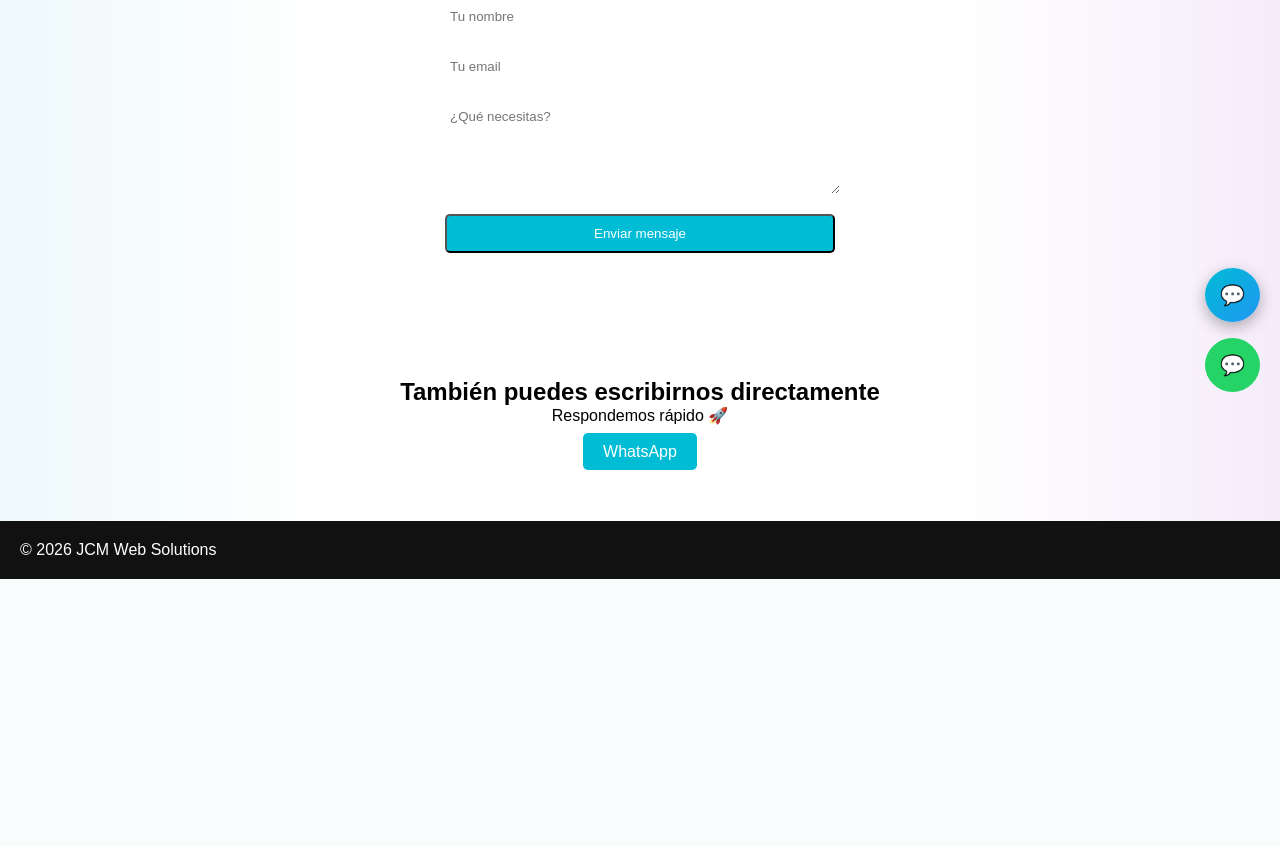
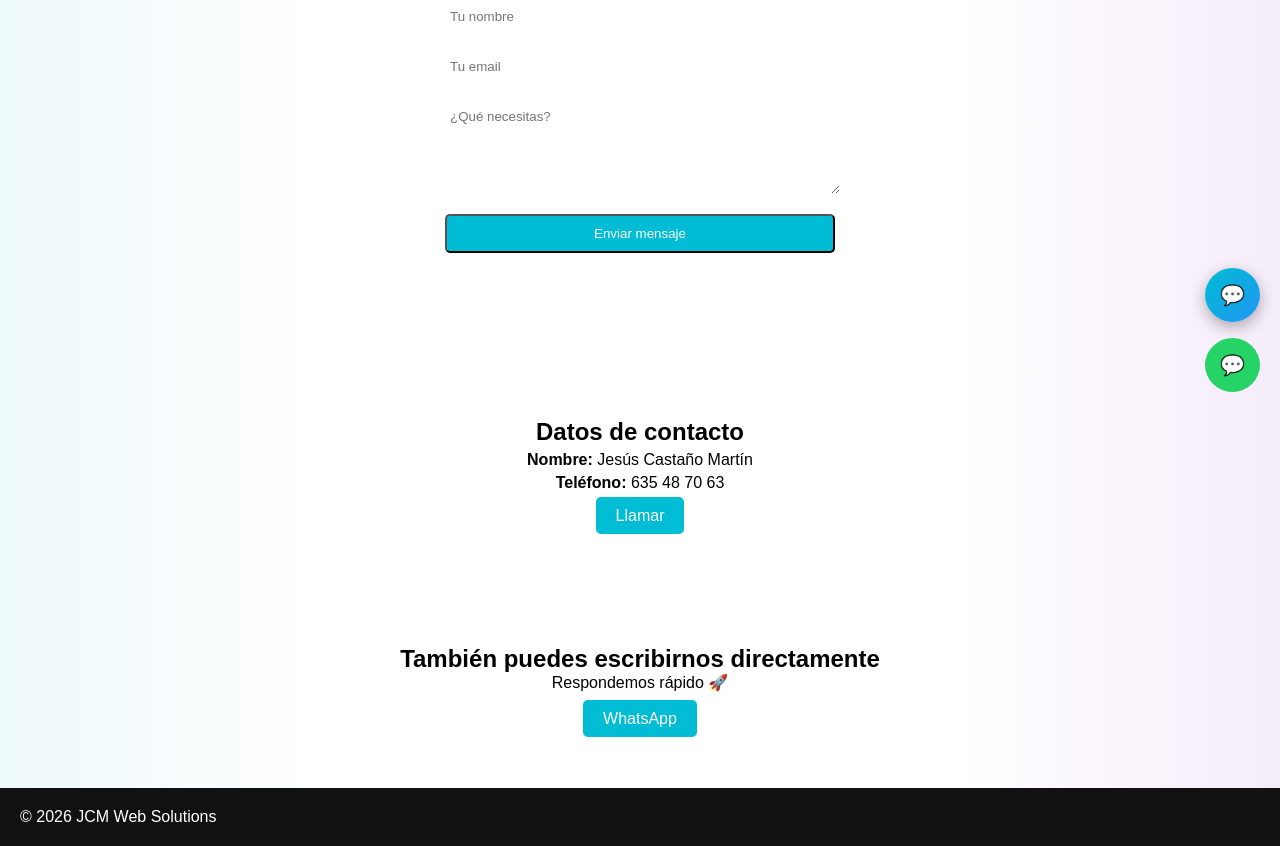
Before and after one commit to jcm201080/venta_web, a Flask app: page /contacto/ in a window 1280 px wide. Shown: the part 388-1234 px from the top of the page. Before the commit the page ends 967 px from the top, so only its background shows below. Run offline with Flask 3, Linux system fonts and the light colour scheme.

Commit message:
responsve y contacto

```diff
--- a/static/css/style.css
+++ b/static/css/style.css
@@ -428,3 +428,52 @@ li {
     width: 0;
     left: 0;
 }
+
+@media (max-width: 768px) {
+    .header {
+        flex-direction: column;
+        align-items: center;
+    }
+
+    .nav {
+        display: grid;
+        grid-template-columns: repeat(3, 1fr);
+        gap: 10px;
+        width: 100%;
+        text-align: center;
+    }
+
+    .nav a {
+        margin: 0;
+        padding: 10px;
+        font-size: 14px;
+    }
+
+    /* para que las últimas 2 queden centradas */
+    .nav a:nth-child(4) {
+        grid-column: 2 / 3;
+    }
+
+    .nav a:nth-child(5) {
+        grid-column: 3 / 4;
+    }
+
+    .nav-slider {
+        display: none; /* la barra animada en móvil molesta más que ayuda */
+    }
+}
+
+
+.contacto-info {
+    margin-top: 40px;
+    text-align: center;
+}
+
+.contacto-info p {
+    margin: 5px 0;
+    font-size: 16px;
+}
+
+.contacto-botones {
+    margin-top: 15px;
+}
--- a/templates/contacto.html
+++ b/templates/contacto.html
@@ -25,6 +25,19 @@
 
 </section>
 
+<section class="contacto-info">
+
+    <h2>Datos de contacto</h2>
+
+    <p><strong>Nombre:</strong> Jesús Castaño Martín</p>
+    <p><strong>Teléfono:</strong> 635 48 70 63</p>
+
+    <div class="contacto-botones">
+        <a href="tel:+34635487063" class="btn">Llamar</a>
+    </div>
+
+</section>
+
 <!-- 💡 INFO EXTRA -->
 <section class="ia">
     <h2>También puedes escribirnos directamente</h2>
```
